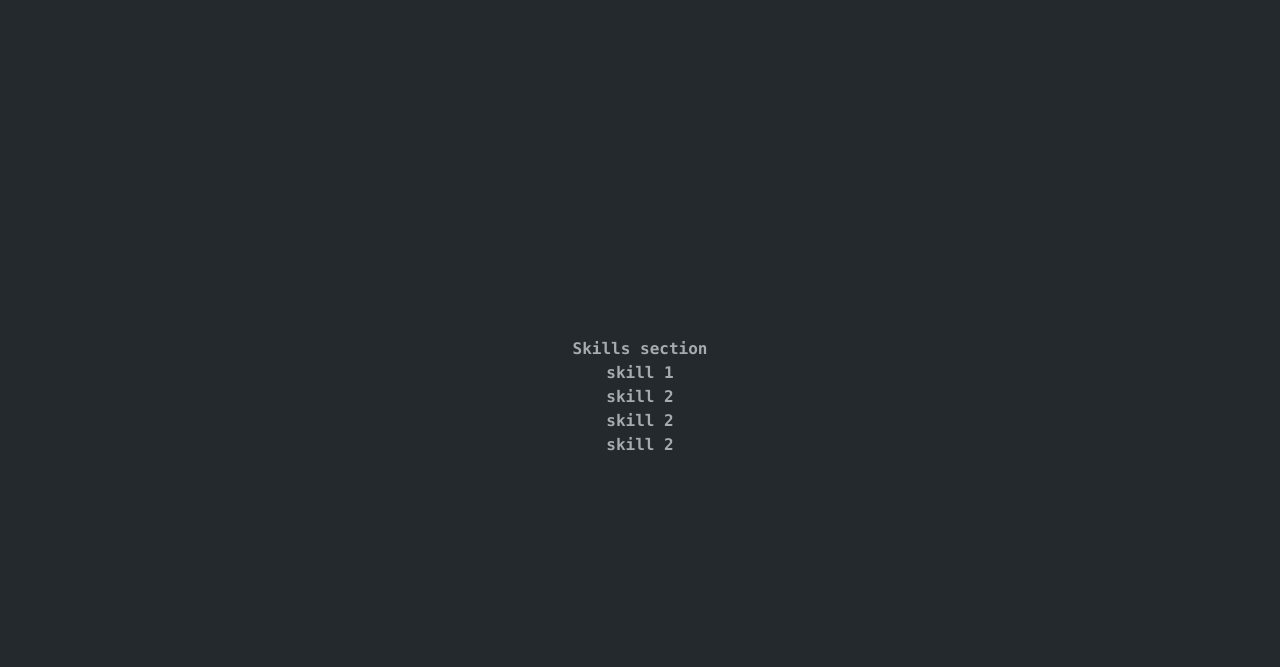
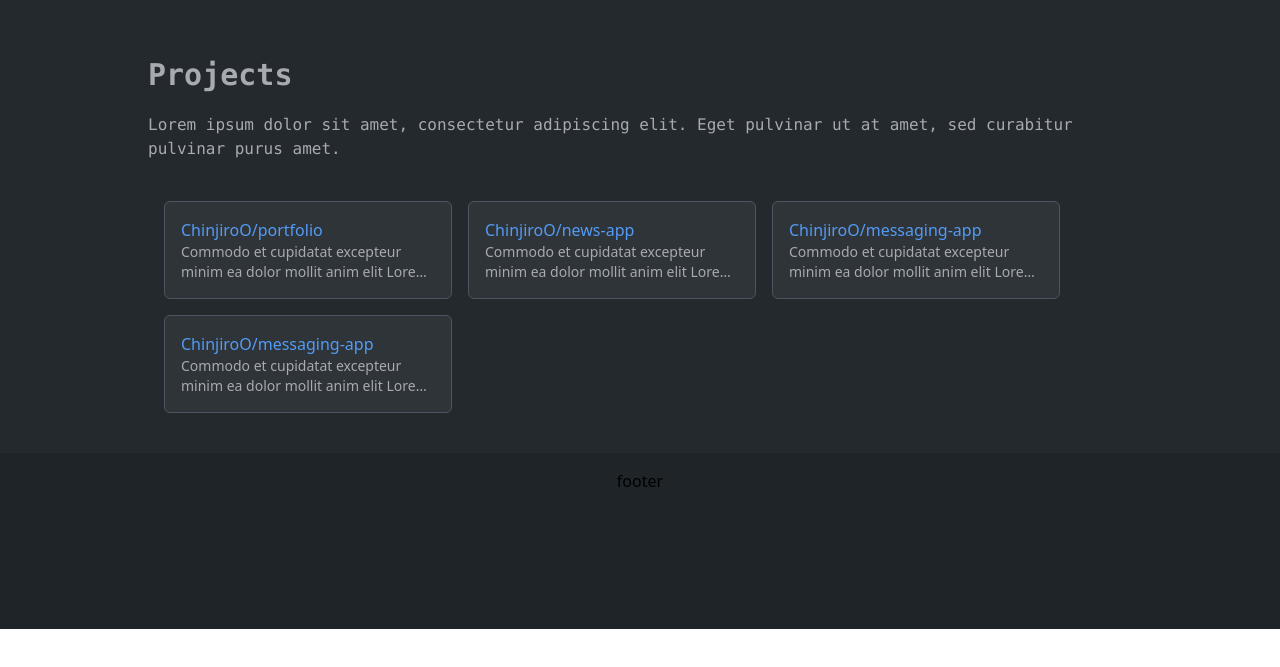
Before and after one commit to ChinjiroO/portfolio, a Next.js app: page / in a window 1280 px wide. Shown: the part 1559-2226 px from the top of the page. After the commit the page ends 2188 px from the top, so only its background shows below. Built offline with nearby package versions, Linux system fonts and the light colour scheme.

Commit message:
Add project-section.

```diff
--- /dev/null
+++ b/components/project-section.tsx
@@ -0,0 +1,64 @@
+const Projects = [
+  {
+    id: "01",
+    title: "ChinjiroO/portfolio",
+    description:
+      "Commodo et cupidatat excepteur minim ea dolor mollit anim elit Lorem nisi elit aliqua. Enim et irure incididunt exercitation adipisicing esse fugiat cillum laboris.",
+    techStacks: ["Next.js", ""],
+    github: "https://github.com/ChinjiroO/portfolio.git",
+  },
+  {
+    id: "02",
+    title: "ChinjiroO/news-app",
+    description:
+      "Commodo et cupidatat excepteur minim ea dolor mollit anim elit Lorem nisi elit aliqua. Enim et irure incididunt exercitation adipisicing esse fugiat cillum laboris.",
+    techStacks: ["Flutter", "PostgreSQL"],
+    github: "https://github.com/ChinjiroO",
+  },
+  {
+    id: "03",
+    title: "ChinjiroO/messaging-app",
+    description:
+      "Commodo et cupidatat excepteur minim ea dolor mollit anim elit Lorem nisi elit aliqua. Enim et irure incididunt exercitation adipisicing esse fugiat cillum laboris.",
+    techStacks: ["Flutter", "PostgreSQL"],
+    github: "https://github.com/ChinjiroO",
+  },
+  {
+    id: "04",
+    title: "ChinjiroO/messaging-app",
+    description:
+      "Commodo et cupidatat excepteur minim ea dolor mollit anim elit Lorem nisi elit aliqua. Enim et irure incididunt exercitation adipisicing esse fugiat cillum laboris.",
+    techStacks: ["Flutter", "PostgreSQL"],
+    github: "https://github.com/ChinjiroO",
+  },
+];
+
+export default function ProjectSection() {
+  return (
+    <div className="flex flex-col w-full justify-center items-center font-bold max-w-5xl py-10 px-5">
+      <div className="flex flex-col w-full pb-10">
+        <p className="text-3xl pb-5">Projects</p>
+        <p className="text-base font-light">
+          Lorem ipsum dolor sit amet, consectetur adipiscing elit. Eget pulvinar
+          ut at amet, sed curabitur pulvinar purus amet.
+        </p>
+      </div>
+      <div className="flex flex-wrap w-full px-4 gap-4 font-sans">
+        {/* card item */}
+        {Projects.map((project) => (
+          <div
+            key={project.id}
+            className=" w-full sm:w-72 bg-slate-50/5 rounded-md border border-gray-600 p-4"
+          >
+            <p className="line-clamp-1 font-medium text-blue-201">
+              {project.title}
+            </p>
+            <p className="line-clamp-2 text-sm font-normal">
+              {project.description}
+            </p>
+          </div>
+        ))}
+      </div>
+    </div>
+  );
+}
--- a/pages/index.tsx
+++ b/pages/index.tsx
@@ -3,6 +3,7 @@ import Head from "next/head";
 import Navbar from "../components/navbar";
 import HeroSection from "../components/hero-section";
 import SkillSection from "../components/skill-section";
+import ProjectSection from "../components/project-section";
 
 export default function Home() {
   return (
@@ -16,15 +17,12 @@ export default function Home() {
       <Navbar />
       <main className="flex flex-col min-h-screen items-center font-mono text-midnight-100">
         <HeroSection />
-        {/* overview-section */}
-        <div className="flex flex-col h-[95vh] w-full justify-center items-center font-bold max-w-5xl">
-          <div className="bg-">
-            <p>Section 2</p>
-          </div>
-        </div>
-        {/* Skill */}
         <SkillSection />
+        <ProjectSection />
       </main>
+      <footer className="flex min-h-[11rem] justify-center align-center py-4 bg-midnight-300">
+        <span>footer</span>
+      </footer>
     </div>
   );
 }
```
